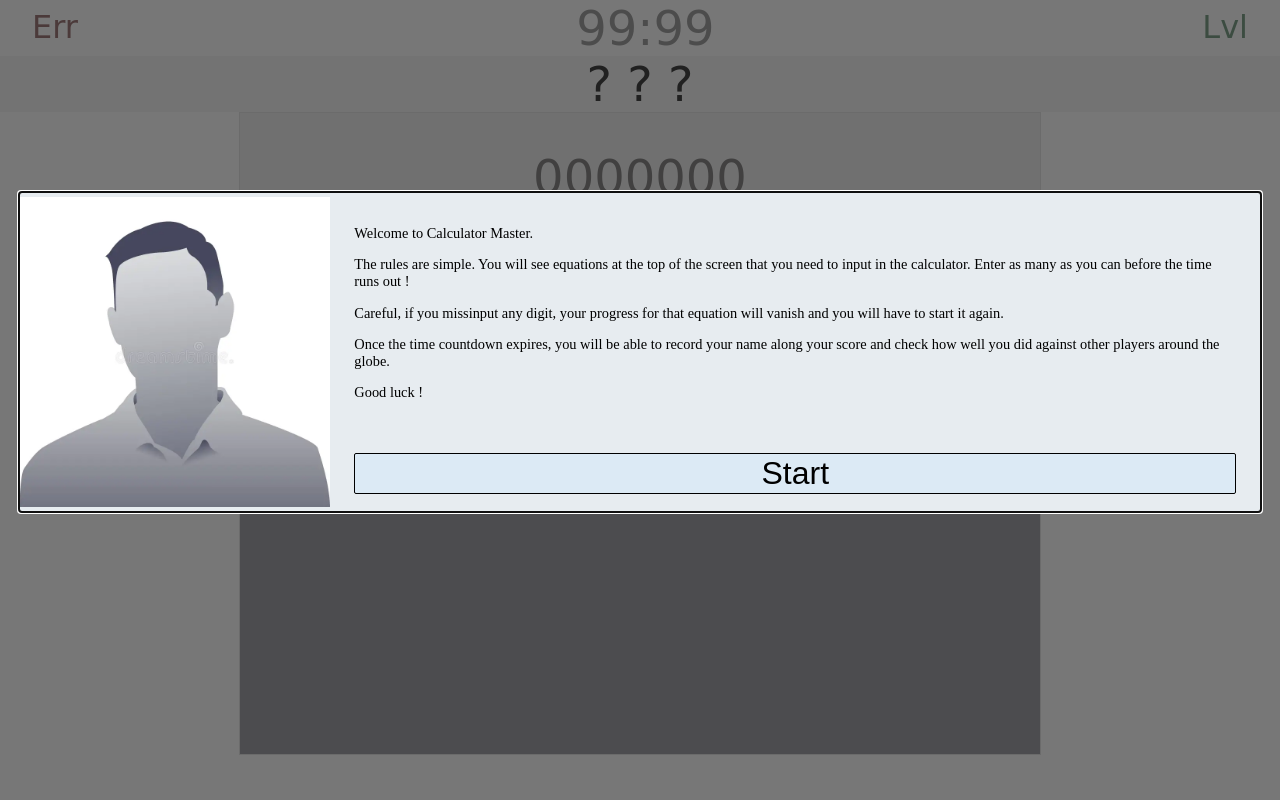
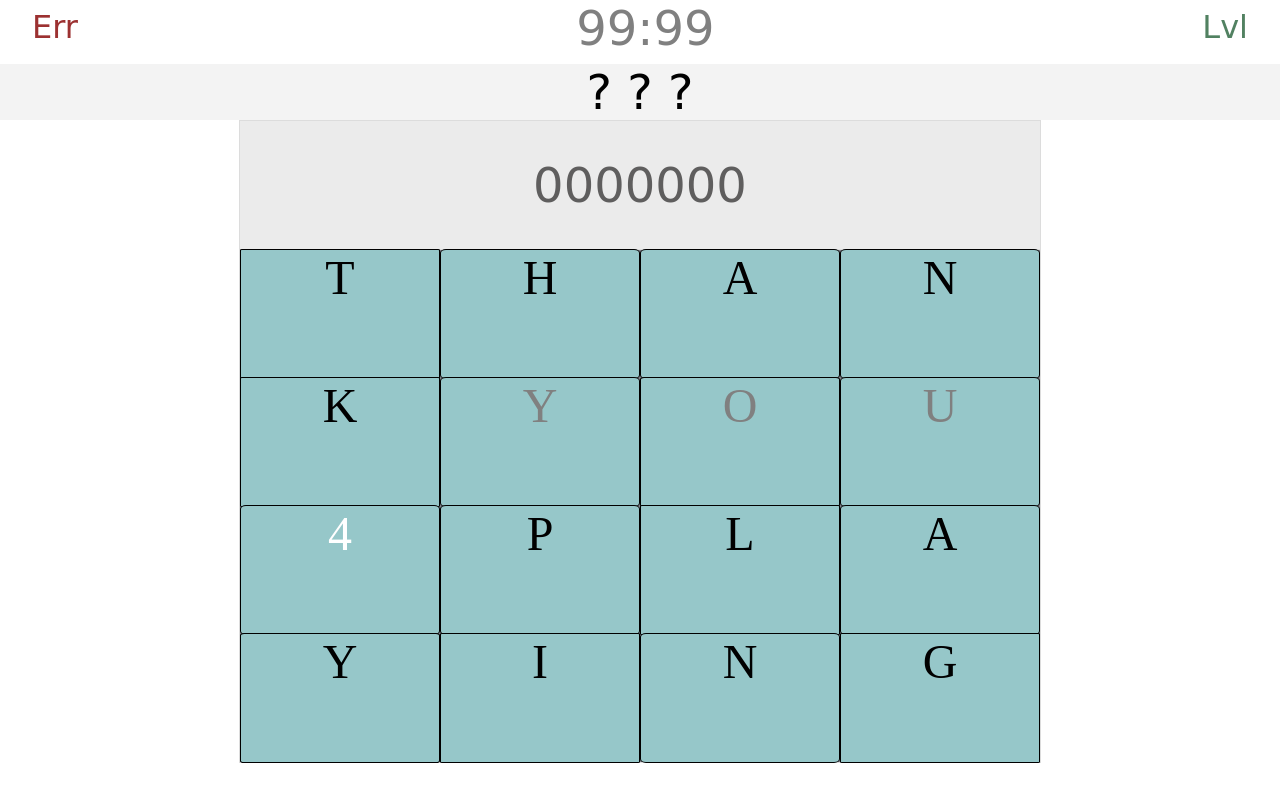
Before and after one commit to dmo575/CalculatorMaster, a Flask app: page / in a window 1280 px wide. Run offline with Flask 3, Linux system fonts and the light colour scheme; some web fonts are replaced.

Commit message:
Saving before cleanup

```diff
--- a/static/css/index.css
+++ b/static/css/index.css
@@ -18,12 +18,13 @@ body {
 #header {
     display: flex;
     justify-content: space-between;
+    height: 4rem;
 }
 /*                                                    >errors< */
 #errors {
     font-family: 'Tektur', cursive;
     font-size: 2rem;
-    color: rgb(126, 74, 74);
+    color: rgb(156, 49, 49);
     margin-left: 2rem;
     margin-top: 0.5rem;
 }
@@ -126,9 +127,16 @@ body {
 }
 
 .button {
+    display: flex;
+    justify-content: center;
+    align-items: center;
+}
+
+.button_container {
     border: solid rgb(0, 0, 0) 1px;
 
     text-align: center;
+    user-select: none;
 
     background-color: rgb(150, 199, 201);
 
--- a/static/js/index.js
+++ b/static/js/index.js
@@ -5,13 +5,15 @@ import { printGridArray, printGridButton } from './debug.js';
 
 // stores the button layout in the form of a 2D JS array
 const arrayGrid = [];
+// keeps track of instant animation intervals that can be cut short at any time
+const instantAnimations = [];
 // calculator button symbols
 const buttonSymbols = [
     '6','3','2','5','8','9','/','*','-','+','=','0','.','1','4','7'
 ];
 // const data for "Thank you 4 Playing" button layout
 const thanksForPlaying = ['THANK', 'YOU', '4', 'PLAYING'];
-const wordColors = ['red', 'green', 'blue', 'yellow'];
+const wordColors = ['black', 'grey', 'white', 'black'];
 
 // elements (since this script is set to defer, we can safely get the html elements here)
 const screenElement = document.querySelector('#screen_container');
@@ -20,7 +22,7 @@ const timerElement = document.querySelector('#timer_container');
 const errorsElement = document.querySelector('#errors');
 const levelElement = document.querySelector('#level');
 const gridElement = document.querySelector('#buttons');
-const countdownElement = document.querySelector('#countdown');
+const countdownTextElement = document.querySelector('#countdown_text');
 const buttonsElement = document.querySelector('#buttons');
 // forms
 const usernameForm = document.querySelector('#username_form');
@@ -42,13 +44,15 @@ var equation = '';
 // every how many levels should we increase the equation complexity
 var equationMult = 4;
 // time remaining in miliseconds
-var currentTime = /*99.99*/ 500 * 1000;
+var currentTime = /*99.99*/ 30 * 1000;
 // current level
 var lvl = 0;
 // counts the player's mistakes
 var errorCount = 0;
+// keeps track of wether the user is allowed to press the calculator buttons or not
+var allowInput = true;
 // how many users can the leaderboard display
-const leaderboardCapacity = 30;
+const leaderboardCapacity = 50;
 const pladeholderFlagImgSrc = '/static/images/world.png';
 
 
@@ -58,17 +62,24 @@ const pladeholderFlagImgSrc = '/static/images/world.png';
 document.addEventListener('DOMContentLoaded', (event) => {
 
     // Opens the welcome/instructions message
-    openMessagePre(introModal, true);
+    printThankYou();
+    //openMessagePre(introModal, true);
 });
 
 // triggers each time the player presses a button on the calculator
 document.addEventListener('click', (event) => {
 
     // if we clicked a button
-    if(!event.target.classList.contains('button')) return;
+    if(!event.target.classList.contains('button_container') && allowInput) return;
+
+
+    // if we are pressing a button and we are allowed to do that
+    if(event.target.classList.contains('button_container') && allowInput) {
 
         // get button's symbol
         let symbol = event.target.dataset.symbol;
+
+        clickAnimation(event.target, 90, 2);
 
         // add it to screen and upate it
         screen += symbol;
@@ -89,6 +100,8 @@ document.addEventListener('click', (event) => {
         if(screen.length == equation.length) {
             next();
         }
+    }
+
 });
 // triggers when the player clicks 'Start' on the intro modal
 introButton.addEventListener('click', (event) => {
@@ -127,7 +140,7 @@ usernameForm.addEventListener('submit', (event) => {
         openMessage(checkObject.errorArray, ['message_pos_center', 'message_theme_error'], false, 'OK', (e) => {
 
             // on click, close the erro window
-            closeMessage(e.target.parentNode)
+            closeMessage(e.target.parentNode.parentNode)
             .then(() => {
                 // enable input field again
                 usernameForm.username.disabled = false;
@@ -175,59 +188,38 @@ function startGame() {
 // starts the 3 second countdown countdown, calls startGame() after countdown
 function startCountDown() {
 
-    // how often we will update this countdown interval (miliseconds)
-    let updateRate = 10;
-    // start time (seconds)
-    let time = 4.0;
-    let computedFontSize = window.getComputedStyle(countdownElement).fontSize;
-    // original size of the text in pixles
-    // we substract 2 to remove the 'px' from the string we are parsing
-    let originalSize = parseInt(computedFontSize.slice(0, computedFontSize.length - 2));
-
-    // set the initial value for the countdown text and show the modal
-    countdownElement.innerText = time;
+    countdownTextElement.style.opacity = 0;
     countdownModal.showModal();
 
-    // every tick:
-    let cd = setInterval(() => {
+    let tick = 10;
+    let countdownVal = 3;
+    let currTime = 3.2;
 
-        // get current size (returns a string with px at the end)
-        computedFontSize = window.getComputedStyle(countdownElement).fontSize;
+    let interval = setInterval(() => {
 
-        // parse the size into an int
-        let currSize = parseInt(computedFontSize.slice(0, computedFontSize.length - 2));
+        currTime -= tick / 1000;
 
-        // shrink the value by a bit (10 pixles)
-        currSize = currSize > 0 ? currSize - 10: 0;
+        if(parseInt(currTime) < countdownVal) {
 
-        // update time (seconds)
-        time -= updateRate / 1000;
+            countdownTextElement.innerText = countdownVal;
+            countdownVal--;
 
-        // if a second has passed:
-        if(parseInt(countdownElement.innerText) > parseInt(time)) {
-
-            // set the innerText to the new second value
-            countdownElement.innerText = parseInt(time);
-
-            // set currSize to original size
-            currSize = originalSize;
+            countDownAnimation(countdownTextElement, 40, 0.8);
         }
 
-        // update element's innerText size with computed size
-        countdownElement.style.fontSize = `${currSize}px`;
-
-        // if time is less than 1.0
-        if(time < 1) {
+        if(currTime < 0) {
             countdownModal.close();
             startGame();
-            clearInterval(cd);
+            clearInterval(interval);
         }
 
-    }, updateRate);
+    }, tick);
 }
 
 // starts the game's countdown and executes endGame() when it finishes
 function startGameTime() {
+
+    let currCountdown = 10;
 
     let timerObject = setInterval(() => {
         currentTime -= timerInterval;
@@ -238,6 +230,11 @@ function startGameTime() {
             // ends the game
             endGame();
             clearInterval(timerObject);
+        }
+        else if(parseInt(currentTime / 1000) < currCountdown) {
+            pingAnimation(timerElement, 10);
+            timerElement.style.color = 'red';
+            currCountdown--;
         }
 
     }, timerInterval);
@@ -260,6 +257,7 @@ function clearScreen() {
 // makes a new calculator based on level
 function makeCalculator(lv, sym=undefined, gridLen=32, searchMethod=arrayGridSearchSpiral) {
 
+    return new Promise((resolve, reject) => {
         // initializes an array with a given length
         initArrayGrid(gridLen);
         // set max and min for button properties based on current level
@@ -304,7 +302,8 @@ function makeCalculator(lv, sym=undefined, gridLen=32, searchMethod=arrayGridSea
             cssButtons.push(spawnButton2(el, el.start));
         });
 
-   buttonPop(cssButtons, 0, () => {console.log('DONE')});
+        buttonPop(cssButtons, 0, () => {resolve()});
+    });
 }
 
 // a hardcoded animation pop to liven up the calculator
@@ -358,7 +357,7 @@ function buttonPop(cssButtons, currIndex, callback=undefined) {
                 nextCalled = true;
                 resolve();
             }
-        }, 4);
+        }, 8);
     })
     .then(() => {
         // recursively call this on the next button in the array
@@ -418,28 +417,44 @@ function makeEquation(lv) {
 function updateErrors() {
     errorCount++;
     errorsElement.innerText = 'Err ' + errorCount;
-    // TODO: animation
+    pingAnimation(errorsElement, 20);
 }
 
 // called when the player levels up
 function levelUp() {
     lvl++;
     levelElement.innerText = 'Lvl ' + lvl;
-    // TODO: animation
+    pingAnimation(levelElement, 20);
 }
 
 function endGame() {
-    //
-    printThankYou();
+
+    // restrict input to the calculator
+    allowInput = false;
+
+    // print thank you
+    printThankYou()
+    .then(() => {
+
+        // then wait for a second and open the username modal
+        setTimeout(()=> {
             openMessagePre(usernameModal, true);
+        }, 800);
+    });
 }
 
 // creates a custom calculator that displays a 'Thank you" message
 function printThankYou() {
 
-    makeCalculator(1, undefined, 4, arrayGridSearchLinear);
+    // resolves once the "ThankYou4Playing" calculator is made
+    return new Promise((resolve, reject) => {
 
-    let children = Array.from(gridElement.children);
+        makeCalculator(1, undefined, 4, arrayGridSearchLinear)
+        .then(() => {
+            resolve();
+        });
+
+        let children = Array.from(gridElement.querySelectorAll('.button_container'));
 
         let btn = 0;
 
@@ -454,6 +469,7 @@ function printThankYou() {
                 btn++;
             }
         }
+    });
 }
 
 // sends score to the server
@@ -510,7 +526,7 @@ function sendScore(username, score) {
 
                             // on message's button click:
                             // close message
-                            closeMessage(e.target.parentNode)
+                            closeMessage(e.target.parentNode.parentNode)
                             .then(() => {
 
                                 // then reject
@@ -546,7 +562,7 @@ function sendScore(username, score) {
 
                         // on click 'try again':
                         // close error message
-                        closeMessage(e.target.parentNode)
+                        closeMessage(e.target.parentNode.parentNode)
                         .then(() => {
 
                             // then call sendScore recursively
@@ -641,7 +657,7 @@ function showLeaderboard(userData) {
                     openMessage(['Error while retrieving leaderboard.'], ['message_pos_center', 'message_theme_error'], false, 'Try again', (e) => {
 
                         // on 'Try again' click: close the error message
-                        closeMessage(e.target.parentNode)
+                        closeMessage(e.target.parentNode.parentNode)
                         .then(() => {
 
                             // then recursively call showLeaderboard
@@ -1065,22 +1081,27 @@ function spawnButton(btn, start) {
 
 function spawnButton2(btn, start) {
     let button = document.createElement('div');
+    let buttonContainer = document.createElement('div');
 
     button.classList.add('button');
+    buttonContainer.classList.add('button_container');
+
 
     button.style['grid-column'] = `${start.x} / span ${btn.width}`;
     button.style['grid-row'] = `${start.y} / span ${btn.height}`;
-    button.innerText = btn.symbol;
-    button.style['border-radius'] = `${btn.radius}%`;
-    button.dataset.symbol = btn.symbol;
+    buttonContainer.innerText = btn.symbol;
+    buttonContainer.style['border-radius'] = `${btn.radius}%`;
+    buttonContainer.dataset.symbol = btn.symbol;
 
-    button.style.width = '0%';
-    button.style.height = '0%';
-    button.style.opacity = '0';
+    buttonContainer.style.width = '0%';
+    buttonContainer.style.height = '0%';
+    buttonContainer.style.opacity = '0';
+
+    button.appendChild(buttonContainer)
 
     gridElement.appendChild(button);
 
-    return button;
+    return buttonContainer;
 }
 
 // clears out the css grid children
@@ -1157,6 +1178,154 @@ function checkUsername(username) {
     return returnObject;
 }
 
+// plays the ping animation
+// since this animation can be spammed over and over instantly (when making errors
+// in fast sucession, we need to keep track of all the currently playing ping animations)
+function pingAnimation(element, maxRot, loops=3, startDir=1) {
+
+    // the direction we start the rotation at, also serves to keep track of current dir
+    startDir = startDir >= 0 ? 1 : -1;
+    // the time of a tick in miliseconds
+    let tick = 10;
+    // stores the current rotation value
+    let rotVal = 0;
+    // the velocity in degrees at wich we rotate the element each tick
+    let vel = 4;
+
+    // reset value to start value, in case this element was in the midst of a ping
+    element.style.transform = `rotate(0deg)`;
+
+    // each tick:
+    let interval = setInterval(() => {
+
+        // we set the rotation value to be current plus the velocity times the direction
+        rotVal += vel * startDir;
+        element.style.transform = `rotate(${rotVal}deg)`;
+
+        // here we check if the current rotation  value has reached the max rotation
+        // we want. If the direction is positive, we check if the value is higher
+        // than the positive max rotation, else we check if the value is lowe than
+        // then negative max rotation
+        if((startDir == 1 ? (rotVal >= maxRot) : (rotVal <= -maxRot))) {
+
+            // a loop means reaching the max rotation once
+            if(loops > 0) {
+
+                loops--;
+                // if we ran out of loops (0), then all that is left is to go to the
+                // start rotation, else we just continue as usual
+                maxRot = loops == 0 ? 0 : maxRot;
+
+                startDir = startDir * -1;
+            }
+            else {
+                // this runs when we have no more loops left and we have reached or
+                // gotten as close as possible to 0deg, so we set the value to 0deg
+                // exactly and call clearPingAnimation to handle the interval clearance
+                element.style.transform = `rotate(0deg)`;
+                clearInstantAnimation(element);
+            }
+        }
+    }, tick);
+
+    // this manages instant animations, allows us to call a ping animation on the same
+    // object multiple times safely. It lets us just reset the animation properly and
+    // gets rid of any previous intervals
+    addInstantAnimation(element, interval);
+}
+
+function clickAnimation(element, shrinkPercentage, tickIncrement) {
+
+    let tick = 10;
+    let currPercentage = 100;
+    let dir = 1;
+
+    let interval = setInterval(() => {
+
+        //  percentage
+        currPercentage -= tickIncrement * dir;
+        element.style.width = `${currPercentage}%`
+        element.style.height = `${currPercentage}%`
+
+
+        if((dir == 1 ? (currPercentage <= shrinkPercentage) : (currPercentage >= 100))) {
+
+            dir = dir * -1;
+
+            if(dir == 1) {
+                clearInstantAnimation(element);
+            }
+        }
+
+    }, tick);
+
+    addInstantAnimation(element, interval);
+}
+
+function countDownAnimation(element, startSizeRem, timeToZeroSize) {
+
+    let tick = 10;
+    element.style.fontSize = `${startSizeRem}rem`;
+    element.style.opacity = 1;
+
+    let decrementPerTick = startSizeRem / (timeToZeroSize / (tick / 1000));
+    console.log(decrementPerTick);
+
+    let interval = setInterval(() => {
+
+        startSizeRem -= decrementPerTick;
+
+        element.style.fontSize = `${startSizeRem}rem`;
+
+        if(startSizeRem <= 0) {
+
+            element.style.opacity = 0;
+            clearInstantAnimation(element);
+        }
+
+    }, tick);
+
+    addInstantAnimation(element, interval);
+}
+
+function addInstantAnimation(element, interval) {
+
+    let added = false;
+    // for each ping object
+    for(let i = 0; i < instantAnimations.length; i++) {
+
+        // if the ping subject matches
+        if(instantAnimations[i].subject == element) {
+            // clear current interval and set the interval var to the new interval
+            clearInterval(instantAnimations[i].interval);
+            instantAnimations[i].interval = interval;
+            added = true;
+            console.log('UPDATING: ' + interval);
+            break;
+        }
+    }
+
+    // if the element was not found already, then we need to add it as a new one
+    if(!added) {
+        instantAnimations.push({subject: element, interval: interval});
+        console.log('ADDING: ' + interval);
+    }
+}
+
+function clearInstantAnimation(element) {
+
+    for(let i = 0; i < instantAnimations.length; i++) {
+
+        if(instantAnimations[i].subject == element) {
+
+            clearInterval(instantAnimations[i].interval);
+            console.log('CLEARING: ' + instantAnimations[i].interval);
+            instantAnimations.splice(i, 1);
+            return;
+        }
+    }
+}
+
 // ----------------------------------------------------------       DEBUG
 
 window.addEventListener('resize', (event) => {
--- a/templates/index.html
+++ b/templates/index.html
@@ -65,7 +65,8 @@
         </dialog>
 
         <dialog id="modal_countdown">
-            <div id="countdown">
+            <div id="countdown_container">
+                <p id="countdown_text"></p>
             </div>
         </dialog>
 
@@ -83,11 +84,16 @@
         <dialog id="modal_leaderboard" class="message_general message_pos_center message_theme_default">
             <div id="leaderboard_container">
                 <p class="leaderboard_text">Global leaderboard</p>
+                <div class="leaderboard_header_container">
+                    <p class="leaderboard_header_text">Username</p>
+                    <p class="leaderboard_header_text">Score</p>
+                    <p class="leaderboard_header_text">Country</p>
+                </div>
                 <div id="leaderboard_item_container">
                     <!--Here go other players score items in the leaderboard-->
 
                 </div>
-                <p class="leaderboard_text">Your score</p>
+                <p id="your_score_text" class="leaderboard_text">Your score</p>
                 <div id="user_score_container">
                     <!--Here goes the user score item-->
 
```
Also changed, not shown: other parts of static/css/index.css (+32 -3 lines), database/database.db. Lines whose indentation alone changed are shown as unchanged.
